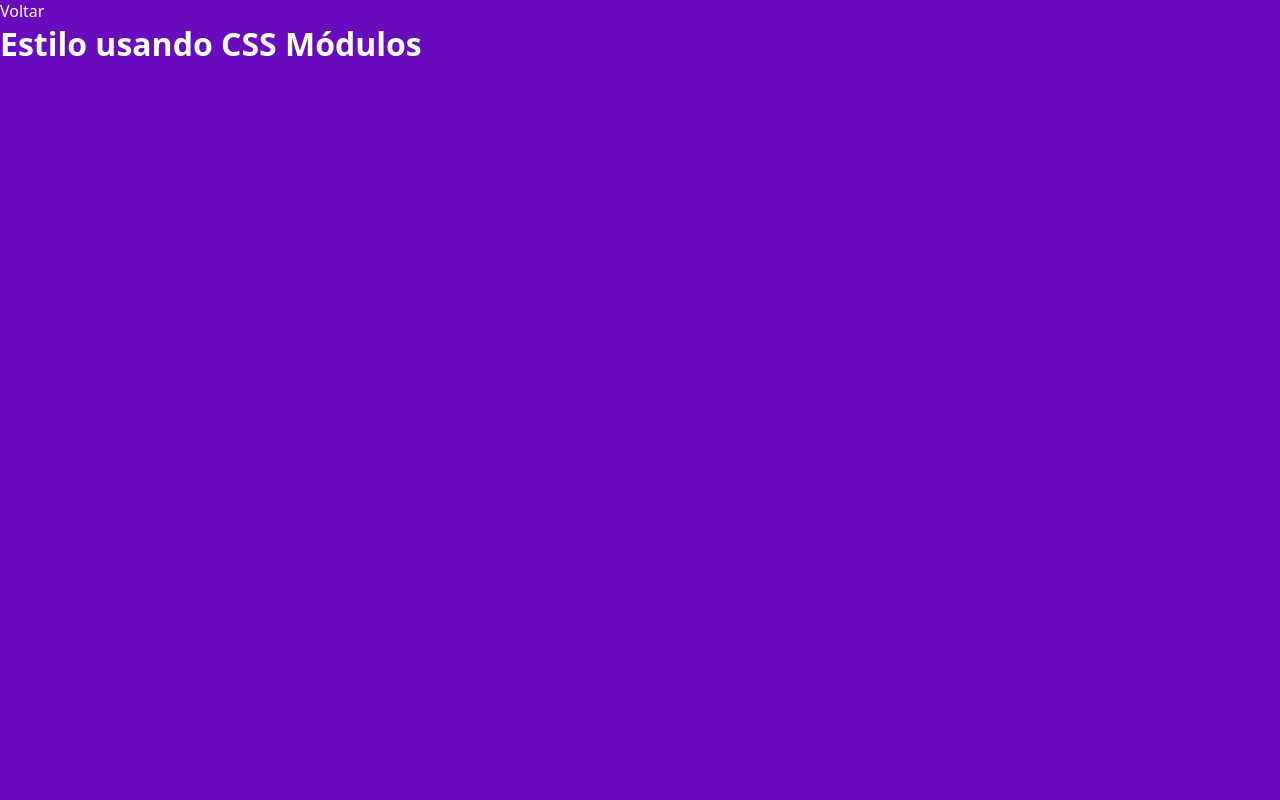
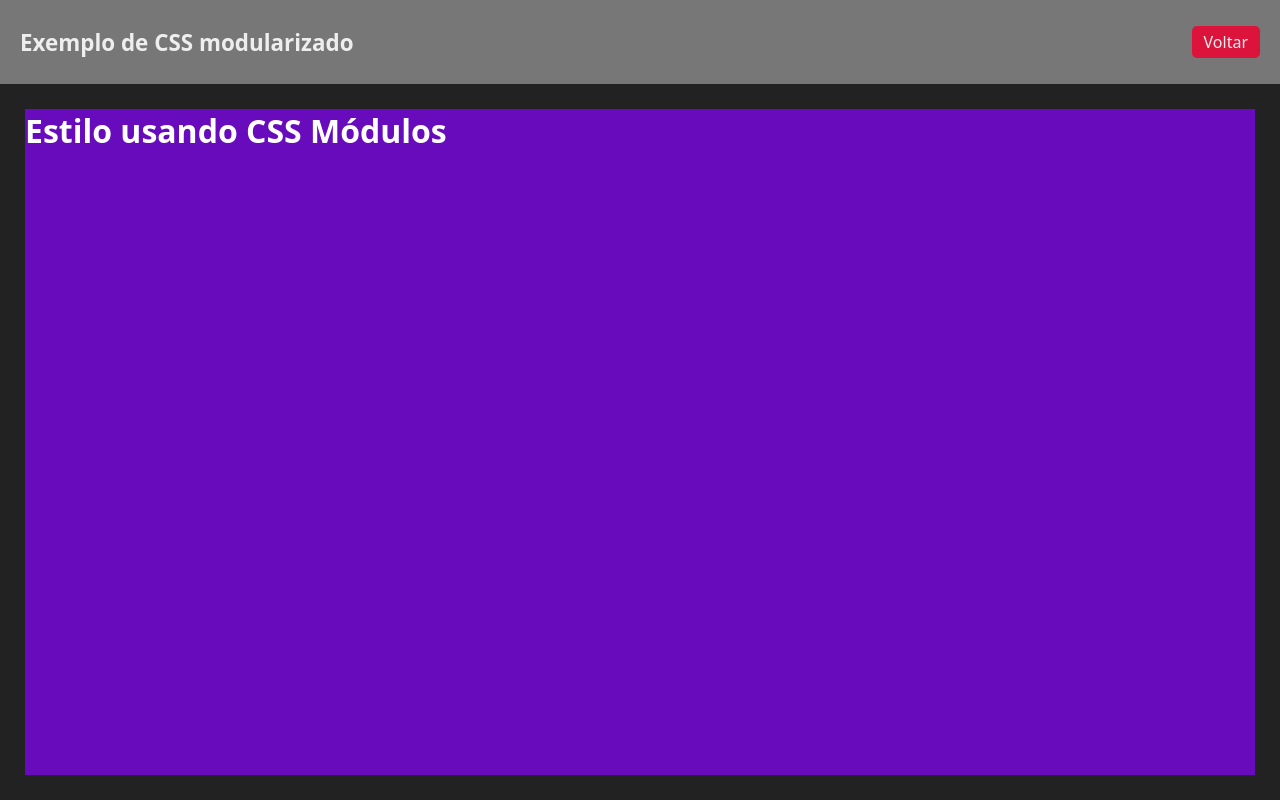
Before and after one commit to Edusu123/fundamentos, a Next.js app: page /estiloso in a window 1280 px wide. Built offline with nearby package versions, Linux system fonts and the light colour scheme.

Commit message:
Componente Layout

```diff
--- /dev/null
+++ b/src/components/Layout.jsx
@@ -0,0 +1,19 @@
+import Link from "next/link";
+import styles from '../styles/Layout.module.css'
+
+export default function Layout(props) {
+  return (
+    <div className={styles.layout}>
+      <div className={styles.cabecalho}>
+        <h1>{props.titulo ?? 'Mais um exemplo'}</h1>
+        <Link href="\">
+          <p>Voltar</p>
+        </Link>
+      </div>
+
+      <div className={styles.conteudo}>
+        {props.children}
+      </div>
+    </div>
+  );
+}
--- a/src/pages/estiloso.jsx
+++ b/src/pages/estiloso.jsx
@@ -1,11 +1,12 @@
-import Link from "next/link";
-import styles from "../styles/estiloso.module.css";
+import Layout from "@/components/Layout"
+import styles from "../styles/Estiloso.module.css"
 
 export default function Estiloso() {
   return (
-    <div className={styles.roxo}>
-      <Link href="/">Voltar</Link>
-      <h1>Estilo usando CSS Módulos</h1>
-    </div>
+    <Layout titulo="Exemplo de CSS modularizado">
+      <div className={styles.roxo}>
+        <h1>Estilo usando CSS Módulos</h1>
+      </div>
+    </Layout>
   );
 }
--- /dev/null
+++ b/src/styles/Layout.module.css
@@ -0,0 +1,29 @@
+.cabecalho {
+    align-items: center;
+    background-color: #777;
+    display: flex;
+    justify-content: space-between;
+    padding: 10px 20px;
+}
+
+.cabecalho p {
+    border-radius: 5px;
+    background-color: crimson;
+    padding: 5px 12px;
+}
+
+.cabecalho h1 {
+    font-size: 1.4rem;
+    margin: 0;
+}
+
+.conteudo {
+    height: 100%;
+    padding: 25px;
+}
+
+.layout {
+    display: flex;
+    height: 100vh;
+    flex-direction: column;
+}
--- a/src/styles/estiloso.module.css
+++ b/src/styles/estiloso.module.css
@@ -1,9 +1,9 @@
 .roxo {
-  height: 100vh;
-  background-color: #670bbd;
-  color: #fff;
+    height: 100%;
+    background-color: #670bbd;
+    color: #fff;
 }
 
 .roxo h1 {
-  margin: 0;
+    margin: 0;
 }
```
